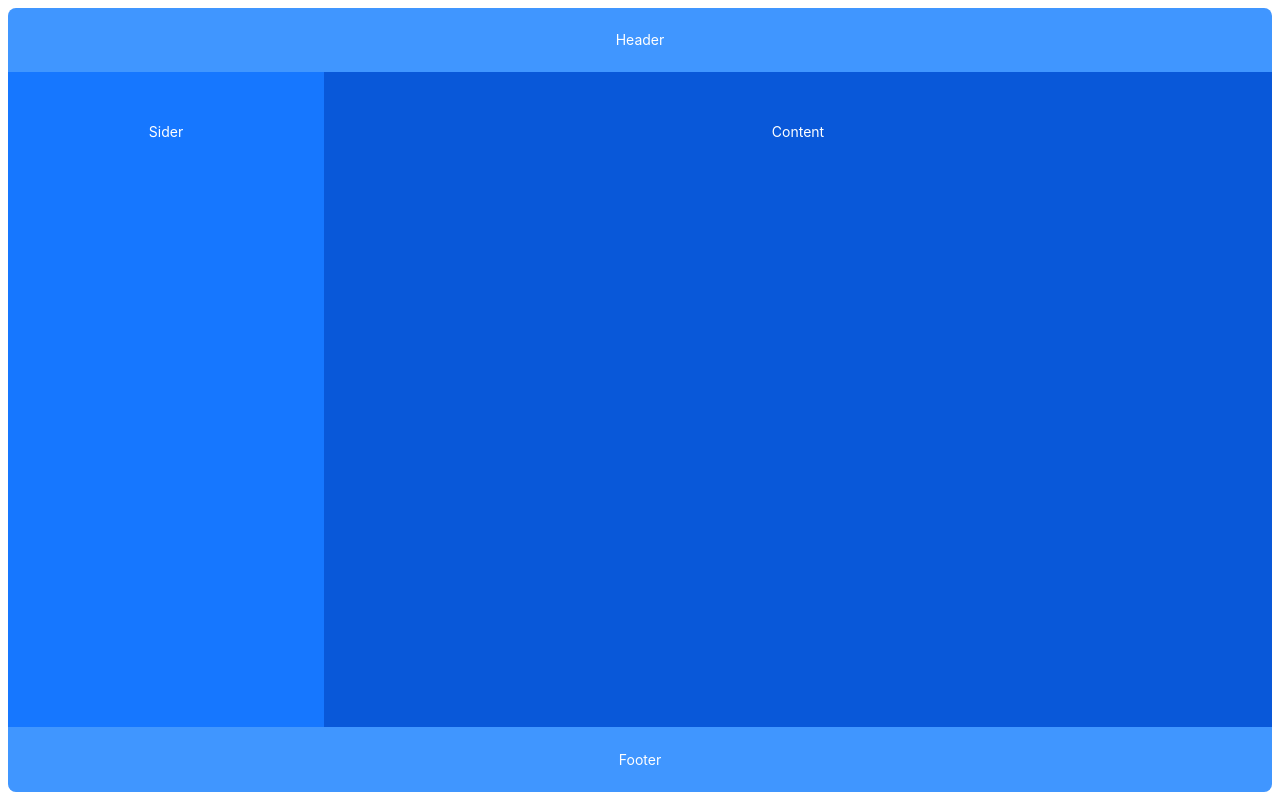
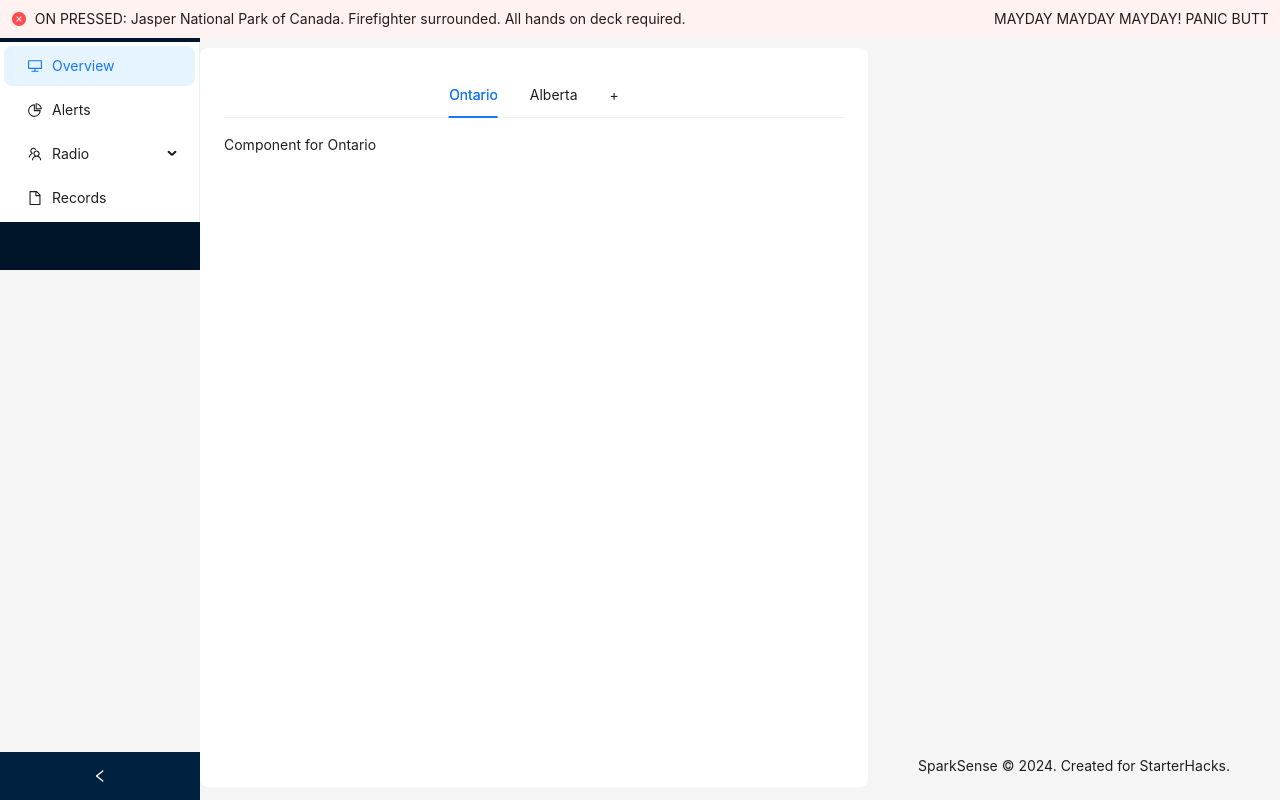
Before and after one commit to seanyzlee/SparkSense, a React (Create React App) app in the folder frontend/: page /dashboard in a window 1280 px wide. Built offline with nearby package versions, Linux system fonts and the light colour scheme.

Commit message:
Most up to date version. (Sean Takeover)

```diff
--- a/frontend/package.json
+++ b/frontend/package.json
@@ -37,5 +37,8 @@
       "last 1 firefox version",
       "last 1 safari version"
     ]
+  },
+  "devDependencies": {
+    "tailwindcss": "^3.4.7"
   }
 }
--- a/frontend/src/index.css
+++ b/frontend/src/index.css
@@ -1,4 +1,8 @@
-/* body {
+@tailwind base;
+@tailwind components;
+@tailwind utilities;
+
+body {
   margin: 0;
   font-family: -apple-system, BlinkMacSystemFont, "Segoe UI", "Roboto", "Oxygen",
     "Ubuntu", "Cantarell", "Fira Sans", "Droid Sans", "Helvetica Neue",
@@ -7,6 +11,7 @@
   -moz-osx-font-smoothing: grayscale;
 }
 
+/*
 code {
   font-family: source-code-pro, Menlo, Monaco, Consolas, "Courier New",
     monospace;
--- a/frontend/src/pages/dashboard/index.jsx
+++ b/frontend/src/pages/dashboard/index.jsx
@@ -1,3 +1,118 @@
+// import React, { useState } from "react";
+// import {
+//   LaptopOutlined,
+//   NotificationOutlined,
+//   UserOutlined,
+//   DesktopOutlined,
+//   FileOutlined,
+//   PieChartOutlined,
+//   TeamOutlined,
+// } from "@ant-design/icons";
+// import { Layout, Menu, Tabs, theme } from "antd";
+// import InformationModal from "./information-modal";
+// import AlertNotifcation from "./alert-notification";
+// const { Header, Footer, Sider, Content } = Layout;
+
+// // Start testing code
+// function getItem(label, key, icon, children) {
+//   return {
+//     key,
+//     icon,
+//     children,
+//     label,
+//   };
+// }
+
+// const sideBarItems = [
+//   getItem("Overview", "1", <DesktopOutlined />),
+//   getItem("Alerts", "2", <PieChartOutlined />),
+//   getItem("Radio", "sub1", <TeamOutlined />, [
+//     getItem("All", "3"),
+//     getItem("CAF", "4"),
+//     getItem("Fire", "5"),
+//     getItem("Paramedics", "6"),
+//     getItem("Police", "7"),
+//   ]),
+//   getItem("Records", "8", <FileOutlined />),
+// ];
+
+// const headerStyle = {
+//   textAlign: "center",
+//   color: "#fff",
+//   height: 64,
+//   paddingInline: 48,
+//   lineHeight: "64px",
+//   backgroundColor: "#4096ff",
+// };
+
+// const contentStyle = {
+//   textAlign: "center",
+//   minHeight: 120,
+//   lineHeight: "120px",
+//   color: "#fff",
+//   backgroundColor: "#0958d9",
+// };
+
+// const siderStyle = {
+//   textAlign: "center",
+//   lineHeight: "120px",
+//   color: "#fff",
+//   backgroundColor: "#1677ff",
+// };
+
+// const footerStyle = {
+//   textAlign: "center",
+//   color: "#fff",
+//   backgroundColor: "#4096ff",
+// };
+
+// const layoutStyle = {
+//   borderRadius: 8,
+//   overflow: "hidden",
+//   width: "100%",
+//   height: "98vh",
+//   // width: "calc(50% - 8px)",
+//   // maxWidth: "calc(50% - 8px)",
+// };
+
+// const Dashboard = () => {
+//   const [collapsed, setCollapsed] = useState(false);
+//   const {
+//     token: { colorBgContainer, borderRadiusLG },
+//   } = theme.useToken();
+
+//   // End testing code
+
+//   <Layout style={layoutStyle}>
+//     <Header style={headerStyle}>Header</Header>
+//     <Layout>
+//       <Sider
+//         collapsible
+//         collapsed={collapsed}
+//         onCollapse={(value) => setCollapsed(value)}
+//       >
+//         <div className="demo-logo-vertical" />
+//         <Menu
+//           theme="light"
+//           defaultSelectedKeys={["1"]}
+//           mode="inline"
+//           items={sideBarItems}
+//           style={{
+//             marginTop: "4px",
+//           }}
+//         />
+//       </Sider>
+//       {/* <Sider width="25%" style={siderStyle}>
+//         Sider
+//       </Sider> */}
+//       <Content style={contentStyle}>Content</Content>
+//     </Layout>
+//     <Footer style={footerStyle}>Footer</Footer>
+//   </Layout>;
+// };
+
+// export default Dashboard;
+
 import React, { useState } from "react";
 import {
   LaptopOutlined,
@@ -11,9 +126,8 @@ import {
 import { Layout, Menu, Tabs, theme } from "antd";
 import InformationModal from "./information-modal";
 import AlertNotifcation from "./alert-notification";
-const { Header, Footer, Sider, Content } = Layout;
+const { Header, Content, Footer, Sider } = Layout;
 
-// Start testing code
 function getItem(label, key, icon, children) {
   return {
     key,
@@ -36,199 +150,111 @@ const sideBarItems = [
   getItem("Records", "8", <FileOutlined />),
 ];
 
-const headerStyle = {
-  textAlign: "center",
-  color: "#fff",
-  height: 64,
-  paddingInline: 48,
-  lineHeight: "64px",
-  backgroundColor: "#4096ff",
+const Dashboard = () => {
+  const [collapsed, setCollapsed] = useState(false);
+  const {
+    token: { colorBgContainer, borderRadiusLG },
+  } = theme.useToken();
+
+  const currentLocations = [
+    {
+      label: "Ontario",
+      key: "0",
+      children: "Component for Ontario",
+    },
+    {
+      label: "Alberta",
+      key: "1",
+      children: "Component for Alberta",
+    },
+    {
+      label: "+",
+      key: "2",
+      children: (
+        <>
+          <h1>TEST</h1>
+          <input type="text"></input>
+          <button type="submit">New Tab</button>
+          <h2>Above THIS!</h2>
+        </>
+      ),
+    },
+  ];
+  const [locations, setLocations] = useState(currentLocations);
+  return (
+    <Layout
+      style={{
+        minHeight: "100vh",
+      }}
+    >
+      <AlertNotifcation></AlertNotifcation>
+      <Layout
+        style={{
+          display: "flex",
+          flexDirection: "row",
+        }}
+      >
+        <Header
+          style={{
+            display: "flex",
+            padding: 0,
+            background: colorBgContainer,
+          }}
+        />
+
+        <Content
+          style={{
+            // margin: "0 16px",
+            display: "flex",
+            flexDirection: "row",
+          }}
+        >
+          <div>
+            <Sider
+              collapsible
+              collapsed={collapsed}
+              onCollapse={(value) => setCollapsed(value)}
+            >
+              <div className="demo-logo-vertical" />
+              <Menu
+                theme="light"
+                defaultSelectedKeys={["1"]}
+                mode="inline"
+                items={sideBarItems}
+                style={{
+                  marginTop: "4px",
+                }}
+              />
+            </Sider>
+          </div>
+
+          <div
+            style={{
+              margin: "10px 0",
+              padding: 24,
+              height: "97%",
+              // minHeight: 360,
+              width: "100%",
+              background: colorBgContainer,
+              borderRadius: borderRadiusLG,
+            }}
+          >
+            <Tabs defaultActiveKey="0" centered items={currentLocations} />
+          </div>
+        </Content>
+
+        <Footer
+          style={{
+            display: "flex",
+            alignItems: "flex-end",
+            textAlign: "center",
+          }}
+        >
+          SparkSense © {new Date().getFullYear()}. Created for StarterHacks.
+        </Footer>
+      </Layout>
+    </Layout>
+  );
 };
 
-const contentStyle = {
-  textAlign: "center",
-  minHeight: 120,
-  lineHeight: "120px",
-  color: "#fff",
-  backgroundColor: "#0958d9",
-};
-
-const siderStyle = {
-  textAlign: "center",
-  lineHeight: "120px",
-  color: "#fff",
-  backgroundColor: "#1677ff",
-};
-
-const footerStyle = {
-  textAlign: "center",
-  color: "#fff",
-  backgroundColor: "#4096ff",
-};
-
-const layoutStyle = {
-  borderRadius: 8,
-  overflow: "hidden",
-  width: "100%",
-  height: "98vh",
-  // width: "calc(50% - 8px)",
-  // maxWidth: "calc(50% - 8px)",
-};
-
-const Dashboard = () => (
-  // const [collapsed, setCollapsed] = useState(false);
-  // const {
-  //   token: { colorBgContainer, borderRadiusLG },
-  // } = theme.useToken();
-
-  // End testing code
-
-  <Layout style={layoutStyle}>
-    <Header style={headerStyle}>Header</Header>
-    <Layout>
-      <Sider width="25%" style={siderStyle}>
-        Sider
-      </Sider>
-      <Content style={contentStyle}>Content</Content>
-    </Layout>
-    <Footer style={footerStyle}>Footer</Footer>
-  </Layout>
-);
-
 export default Dashboard;
-
-// import React, { useState } from "react";
-// import {
-//   LaptopOutlined,
-//   NotificationOutlined,
-//   UserOutlined,
-//   DesktopOutlined,
-//   FileOutlined,
-//   PieChartOutlined,
-//   TeamOutlined,
-// } from "@ant-design/icons";
-// import { Layout, Menu, Tabs, theme } from "antd";
-// import InformationModal from "./information-modal";
-// import AlertNotifcation from "./alert-notification";
-// const { Header, Content, Footer, Sider } = Layout;
-
-// function getItem(label, key, icon, children) {
-//   return {
-//     key,
-//     icon,
-//     children,
-//     label,
-//   };
-// }
-
-// const sideBarItems = [
-//   getItem("Overview", "1", <DesktopOutlined />),
-//   getItem("Alerts", "2", <PieChartOutlined />),
-//   getItem("Radio", "sub1", <TeamOutlined />, [
-//     getItem("All", "3"),
-//     getItem("CAF", "4"),
-//     getItem("Fire", "5"),
-//     getItem("Paramedics", "6"),
-//     getItem("Police", "7"),
-//   ]),
-//   getItem("Records", "8", <FileOutlined />),
-// ];
-
-// const Dashboard = () => {
-//   const [collapsed, setCollapsed] = useState(false);
-//   const {
-//     token: { colorBgContainer, borderRadiusLG },
-//   } = theme.useToken();
-
-//   return (
-//     <Layout
-//       style={{
-//         minHeight: "100vh",
-//       }}
-//     >
-//       <AlertNotifcation></AlertNotifcation>
-//       <Layout
-//         style={{
-//           display: "flex",
-//           flexDirection: "row",
-//         }}
-//       >
-//         <Header
-//           style={{
-//             display: "flex",
-//             padding: 0,
-//             background: colorBgContainer,
-//           }}
-//         />
-
-//         <Content
-//           style={{
-//             // margin: "0 16px",
-//             display: "flex",
-//             flexDirection: "row",
-//           }}
-//         >
-//           <div>
-//             <Sider
-//               collapsible
-//               collapsed={collapsed}
-//               onCollapse={(value) => setCollapsed(value)}
-//             >
-//               <div className="demo-logo-vertical" />
-//               <Menu
-//                 theme="light"
-//                 defaultSelectedKeys={["1"]}
-//                 mode="inline"
-//                 items={sideBarItems}
-//                 style={{
-//                   marginTop: "4px",
-//                 }}
-//               />
-//             </Sider>
-//           </div>
-
-//           <div
-//             style={{
-//               margin: "10px 0",
-//               padding: 24,
-//               height: "97%",
-//               // minHeight: 360,
-//               width: "100%",
-//               background: colorBgContainer,
-//               borderRadius: borderRadiusLG,
-//             }}
-//           >
-//             <Tabs
-//               defaultActiveKey="0"
-//               centered
-//               items={[
-//                 {
-//                   label: "Ontario",
-//                   key: "0",
-//                   children: "Component for Ontario",
-//                 },
-//                 {
-//                   label: "Alberta",
-//                   key: "1",
-//                   children: "Component for Alberta",
-//                 },
-//               ]}
-//             />
-//           </div>
-//         </Content>
-
-//         <Footer
-//           style={{
-//             display: "flex",
-//             alignItems: "flex-end",
-//             textAlign: "center",
-//           }}
-//         >
-//           SparkSense © {new Date().getFullYear()}. Created for StarterHacks.
-//         </Footer>
-//       </Layout>
-//     </Layout>
-//   );
-// };
-
-// export default Dashboard;
--- a/frontend/src/pages/landing/index.jsx
+++ b/frontend/src/pages/landing/index.jsx
@@ -1,8 +1,65 @@
+import React from "react";
+import { Flex, Layout } from "antd";
+import { Menu, theme } from "antd";
+import { ConfigProvider } from "antd";
+const { Header, Footer, Content } = Layout;
+
+const headerStyle = {
+  textAlign: "center",
+  color: "#fff",
+  height: 64,
+  paddingInline: 48,
+  lineHeight: "64px",
+  backgroundColor: "#4096ff",
+};
+const contentStyle = {
+  textAlign: "center",
+  minHeight: 120,
+  lineHeight: "120px",
+  color: "#fff",
+  backgroundColor: "#fff",
+};
+
+const footerStyle = {
+  textAlign: "center",
+  color: "#fff",
+  backgroundColor: "#fff",
+};
+const layoutStyle = {
+  borderRadius: 8,
+  overflow: "hidden",
+  width: 16,
+  height: 910,
+};
+
+const items = new Array(2).fill(null).map((_, index) => ({
+  key: index + 1,
+  label: `nav ${index + 1}`,
+}));
+
 const Landing = () => {
   return (
-    <>
-      <h1>Landing</h1>
-    </>
+    <Flex gap="middle" wrap>
+      <Layout style={layoutStyle}>
+        <Header style={headerStyle}>
+          <Menu
+            theme="dark"
+            mode="horizontal"
+            defaultSelectedKeys={["1"]}
+            items={items}
+            style={{
+              backgroundColor: "#000",
+
+              flex: 1,
+              width: "100%",
+            }}
+          />
+        </Header>
+
+        <Content style={contentStyle}>Content</Content>
+        <Footer style={footerStyle}>Footer</Footer>
+      </Layout>
+    </Flex>
   );
 };
 
--- /dev/null
+++ b/frontend/tailwind.config.js
@@ -0,0 +1,8 @@
+/** @type {import('tailwindcss').Config} */
+module.exports = {
+  content: ["./src/**/*.{html,js}"],
+  theme: {
+    extend: {},
+  },
+  plugins: [],
+};
```
Also changed, not shown: 2 other files (tests, documents, lock files or other folders).
